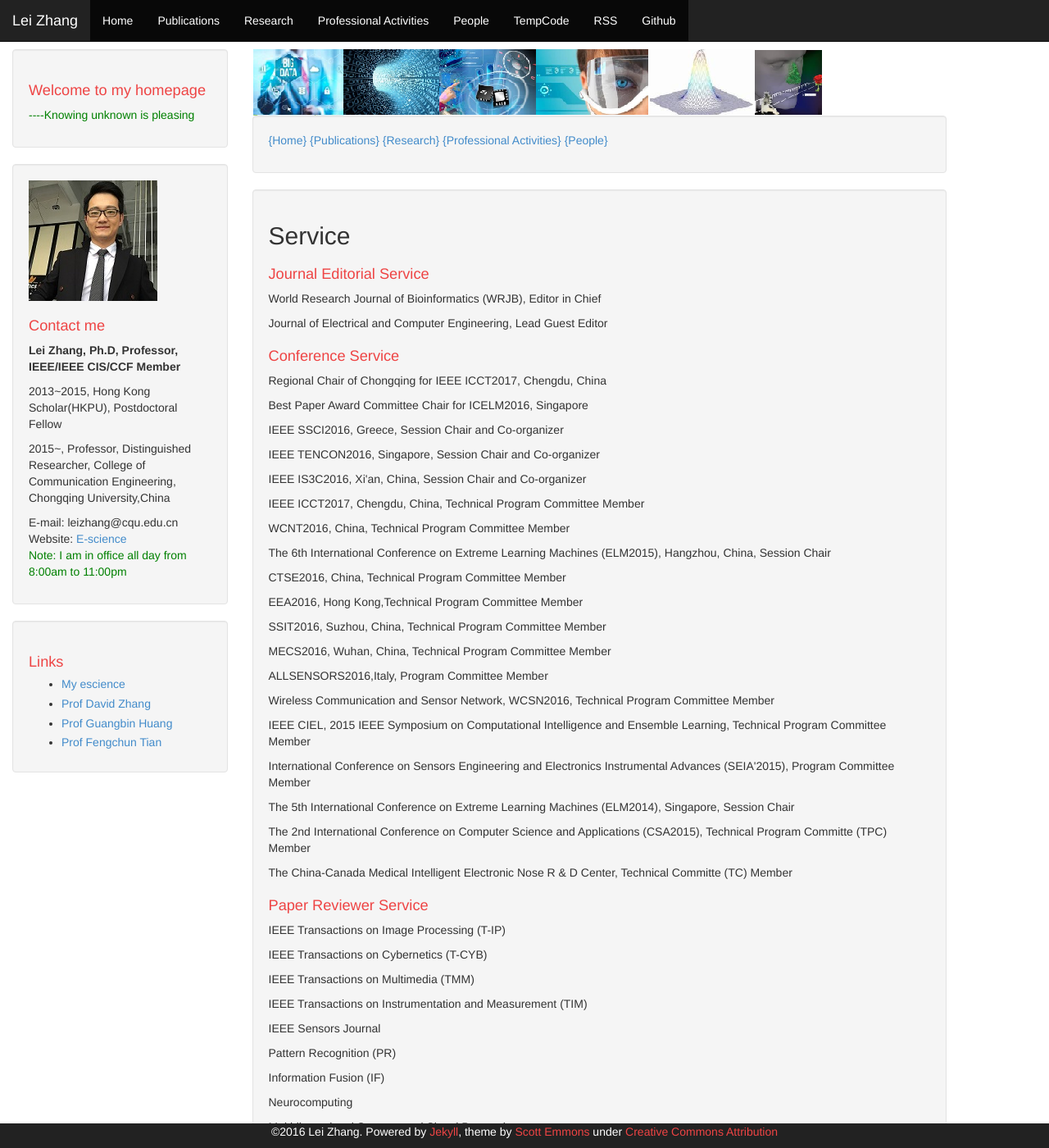
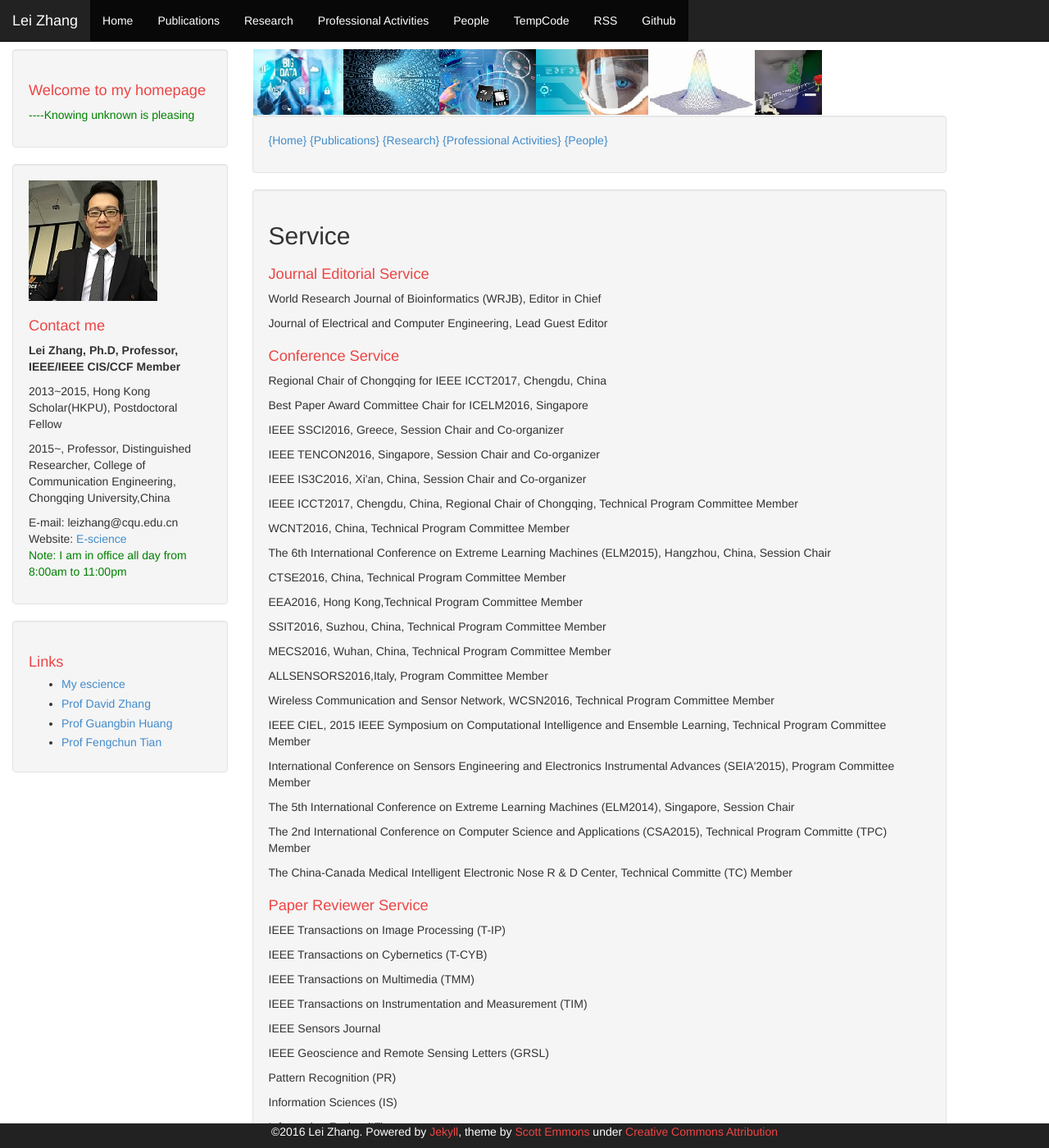
Before and after one commit to DrLeiZhang/website, a Jekyll site: the page built from professional activities.html, in a window 1280 px wide and 1400 px high. Shown: the whole window at 82% size. Built offline with Jekyll 4.4.1, drawn with Linux system fonts in a browser that asks for light colours; Markdown is read by kramdown in place of the engine named in the settings.

Commit message:
Update
Signed-off-by: leizhang@cqu.edu.cn <leizhang@cqu.edu.cn>

```diff
--- a/people.html
+++ b/people.html
@@ -30,12 +30,13 @@
 <p><B>Pingling Deng</B>, 2015~2018, Machine learning and artificial olfaction</p>
 <p><B>Moucharraph Salahou</B>, 2016~2018, Machine learning</p>
 
+<p style="color:green;"><h0><B>Research Assistant (RA)</B></h0></p>
+<p><B>Jiajin Li</B>, Transfer learning and computer vision, Ph.D candidate in CUHK</p>
+
 <p style="color:green;"><h0><B>Undergraduate students</B></h0></p>
-<p><B>Jiajin Li</B>, Transfer learning and computer vision</p>
 <p>Dongqi Li</p>
 <p>Yanbing Chen</p>
 <p>Xingrui Cui</p>
-
 
 <p style="color:green"><h0><B>Graduated</B></h0></p>
 <p>Zhenzhen Zhao, Ph.D, 2016</p>
--- a/professional activities.html
+++ b/professional activities.html
@@ -20,7 +20,7 @@
 <p>IEEE SSCI2016, Greece, Session Chair and Co-organizer </p>
 <p>IEEE TENCON2016, Singapore, Session Chair and Co-organizer </p>
 <p>IEEE IS3C2016, Xi'an, China, Session Chair and Co-organizer </p>
-<p>IEEE ICCT2017, Chengdu, China, Technical Program Committee Member</p>
+<p>IEEE ICCT2017, Chengdu, China, Regional Chair of Chongqing, Technical Program Committee Member</p>
 <p>WCNT2016, China, Technical Program Committee Member</p>
 <p>The 6th International Conference on Extreme Learning Machines (ELM2015), Hangzhou, China, Session Chair</p>
 <p>CTSE2016, China, Technical Program Committee Member</p>
@@ -41,7 +41,9 @@
 <p>IEEE Transactions on Multimedia (TMM)</p>
 <p>IEEE Transactions on Instrumentation and Measurement (TIM)</p>
 <p>IEEE Sensors Journal</p>
+<p>IEEE Geoscience and Remote Sensing Letters (GRSL)</p>
 <p>Pattern Recognition (PR)</p>
+<p>Information Sciences (IS)</p>
 <p>Information Fusion (IF)</p>
 <p>Neurocomputing</p>
 <p>Multidimensional Systems and Signal Processing</p>
```
